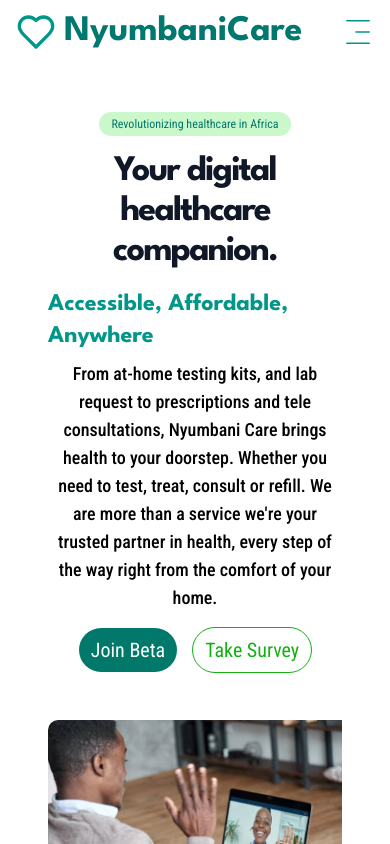
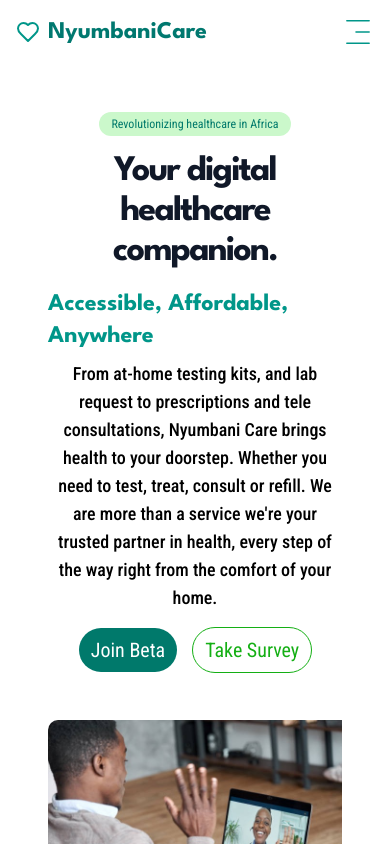
Before and after one commit to ByteSurgeonAmos/nyumbanicare, a Next.js app: page / in a window 390 px wide. Shown: the top 844 px of the page. Built offline with nearby package versions, Linux system fonts and the light colour scheme.

Commit message:
make header responsive

```diff
--- a/components/HomeHeader.tsx
+++ b/components/HomeHeader.tsx
@@ -8,8 +8,8 @@
   return (
     <header className="px-4 lg:px-6 h-16 flex items-center justify-between sticky top-0 z-50 bg-white">
       <Link href="/" className="flex items-center justify-center">
-        <Heart className="h-10 w-10 text-teal-600" />
-        <h1 className="ml-2 text-4xl font-bold text-teal-700">NyumbaniCare</h1>
+        <Heart className="h-6 w-6 md:h-10 md:w-10 text-teal-600" />
+        <h1 className="ml-2 text-2xl md:text-4xl font-bold text-teal-700">NyumbaniCare</h1>
       </Link>
       <HomeNav />
       <MobileHomeNav />
--- a/components/MobileHomeNav.tsx
+++ b/components/MobileHomeNav.tsx
@@ -25,8 +25,8 @@
         <SheetContent>
           <SheetTitle className="sr-only">Navigation Menu</SheetTitle>
           <Link href="/" className="flex items-center justify-center mt-24">
-            <Heart className="h-10 w-10 text-teal-600" />
-            <h1 className="ml-2 text-4xl font-bold text-teal-700">NyumbaniCare</h1>
+            <Heart className="h-6 w-6 text-teal-600" />
+            <h1 className="ml-2 text-2xl font-bold text-teal-700">NyumbaniCare</h1>
           </Link>
 
           <nav className="flex flex-col gap-4 text-xl sm:gap-6 items-center">
```
